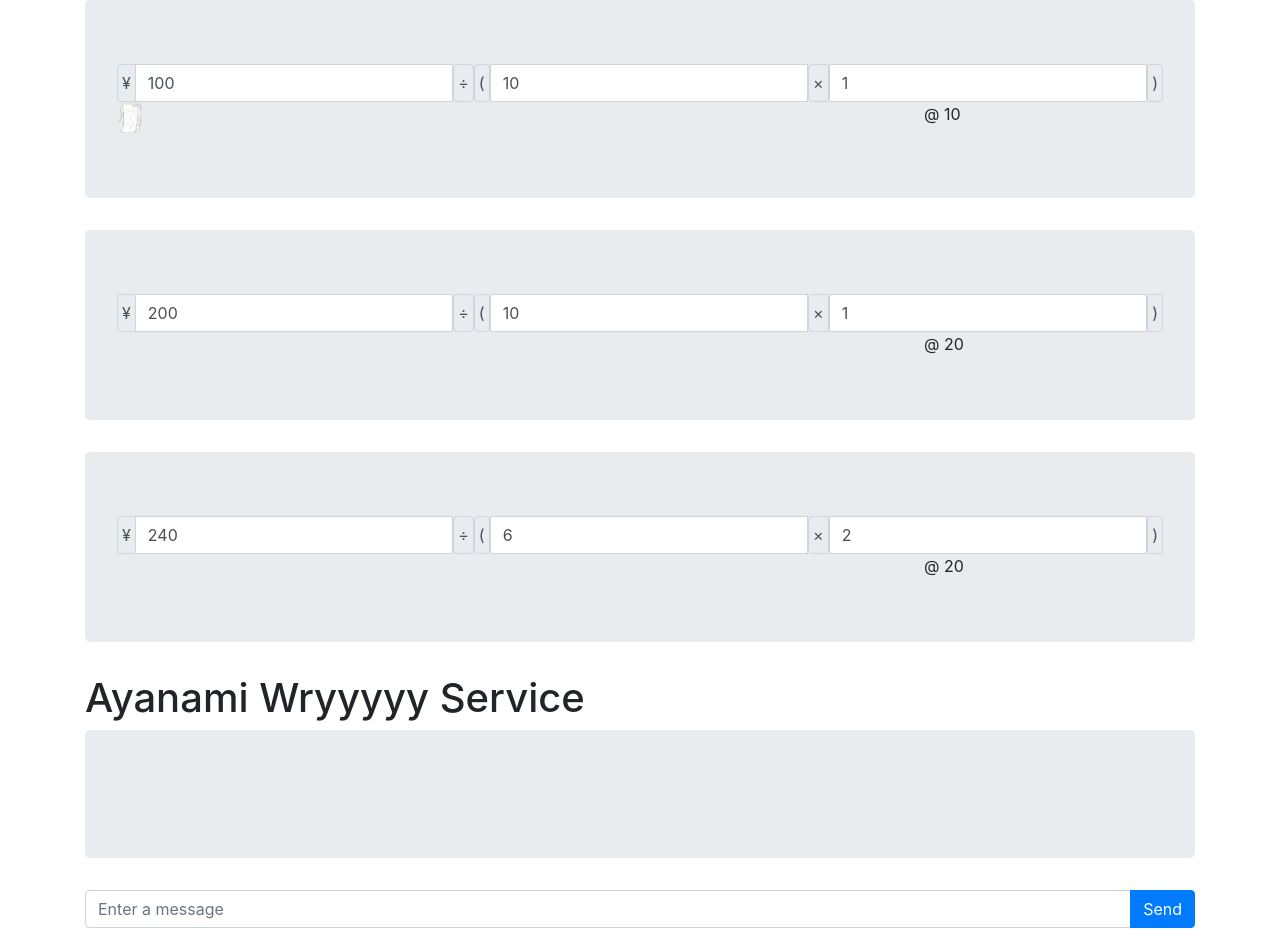
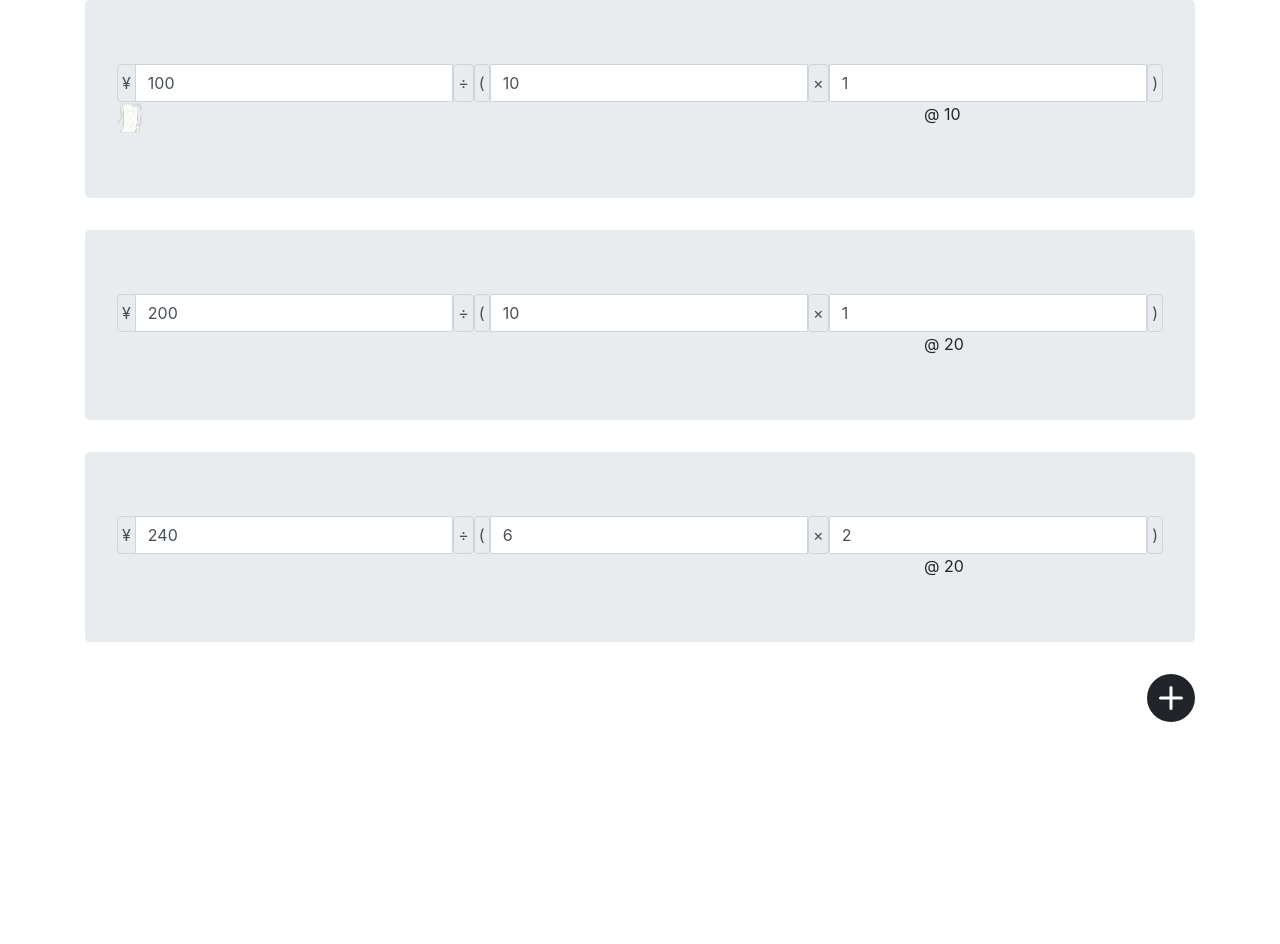
Before and after one commit to kfs214/HOnmurasaki, a React (Create React App) app: page / in a window 1280 px wide. After the commit the page ends 800 px from the top, so only its background shows below. Built offline with nearby package versions, Linux system fonts and the light colour scheme.

Commit message:
add] add item button

```diff
--- a/package.json
+++ b/package.json
@@ -12,6 +12,7 @@
     "react": "^17.0.1",
     "react-bootstrap": "^1.5.1",
     "react-dom": "^17.0.1",
+    "react-icons": "^4.2.0",
     "react-redux": "^7.2.2",
     "react-router-dom": "^5.2.0",
     "react-scripts": "4.0.3",
--- a/src/App.js
+++ b/src/App.js
@@ -2,22 +2,15 @@
 import React from "react";
 
 // bootstrap
-import { Container, Col, Row } from "react-bootstrap";
+import { Container } from "react-bootstrap";
 
 // my components
-import InputArea from "./containers/InputArea";
-import MessageListContainer from "./containers/MessageListContainer";
 import ItemsList from "./components/ItemsList";
+import AddItem from "./components/AddItem";
 
 export const App = () => (
   <Container>
     <ItemsList />
-    <Row className="row">
-      <Col xs={12}>
-        <h1>Ayanami Wryyyyy Service</h1>
-        <MessageListContainer />
-        <InputArea />
-      </Col>
-    </Row>
+    <AddItem />
   </Container>
 );
--- /dev/null
+++ b/src/components/AddItem.js
@@ -0,0 +1,12 @@
+import React from "react";
+import { BsPlusCircleFill } from "react-icons/bs";
+
+const AddItem = () => (
+  <BsPlusCircleFill
+    onClick={() => console.log("clicked!")}
+    className="float-right"
+    size="3em"
+  />
+);
+
+export default AddItem;
```
Also changed, not shown: 1 other file (tests, documents, lock files or other folders).
